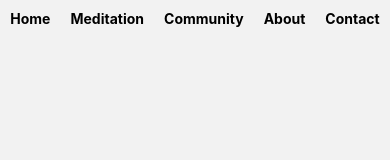
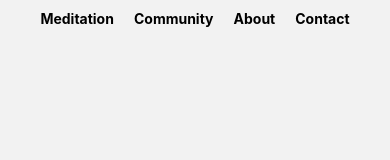
Before and after one commit to danieldenton/time-is-all-we-have-mobile, a React Native app: screen /Home in a window 390 px wide. Shown: the top 160 px of the page. Built offline with nearby package versions, Linux system fonts and the light colour scheme.

Commit message:
error in navigation

```diff
--- a/src/components/navigation/NavBar.tsx
+++ b/src/components/navigation/NavBar.tsx
@@ -4,10 +4,10 @@ import { styles } from "../../styles";
 import { NavButtons } from "./NavButtons";
 import { navProps } from "../../navigation/navProps";
 
-export const NavBar = ({ navigation }: navProps) => {
+export const NavBar = ({ navigation, screenName }: navProps) => {
   return (
     <View style={styles.navButtonContainer}>
-      <NavButtons navigation={navigation} />
+      <NavButtons navigation={navigation} screenName={screenName} />
     </View>
   );
 };
--- /dev/null
+++ b/src/components/navigation/NavButtonProps.ts
@@ -0,0 +1,6 @@
+import { RouteProps } from "../../navigation/RouteProps";
+
+export type NavButtonProps = {
+    navigation: { navigate: (name: string) => void };
+    routes: RouteProps[]
+  };
--- a/src/components/navigation/NavButtons.tsx
+++ b/src/components/navigation/NavButtons.tsx
@@ -3,10 +3,11 @@ import { TouchableOpacity, Text } from "react-native";
 import { styles } from "../../styles";
 import { navProps } from "../../navigation/navProps";
 
-export const NavButtons = ({ navigation }: navProps) => {
+export const NavButtons = ({ navigation, screenName }: navProps) => {
   const routes: string[] = ["Home", "Meditation", "Community", "About", "Contact"]
+  const editedRoutes = routes.filter((route) => route !== screenName)
 
-  const navButtons = routes.map((name, i) => {
+  const navButtons = editedRoutes.map((name, i) => {
     return (
       <TouchableOpacity
         onPress={() => {
--- a/src/navigation/navProps.ts
+++ b/src/navigation/navProps.ts
@@ -1,3 +1,4 @@
 export type navProps = {
-    navigation: { navigate: (name: string) => void }
+    navigation: { navigate: (name: string) => void },
+    screenName: string,
   }
--- a/src/screens/About.tsx
+++ b/src/screens/About.tsx
@@ -9,7 +9,7 @@ export const AboutScreen = ({ navigation }: navProps) => {
 
   return (
     <SafeAreaView style={styles.container}>
-      <NavBar navigation={navigation} />
+      <NavBar navigation={navigation} screenName={"About"}/>
       <Text style={styles.textHeader}>ABOUT</Text>
       <StatusBar style="auto" />
     </SafeAreaView>
--- a/src/screens/Community.tsx
+++ b/src/screens/Community.tsx
@@ -5,11 +5,12 @@ import { navProps } from "../navigation/navProps";
 import { styles } from "../styles";
 import { NavBar } from "../components/navigation/NavBar";
 
-export const CommunityScreen = ({ navigation }: navProps) => {
+export const CommunityScreen = ({ navigation, screenName}: navProps) => {
+
 
   return (
     <SafeAreaView style={styles.container}>
-      <NavBar navigation={navigation} />
+      <NavBar navigation={navigation} screenName={"Community"} />
       <Text style={styles.textHeader}>COMMUNITY SCREEN</Text>
       <StatusBar style="auto" />
     </SafeAreaView>
--- a/src/screens/Contact.tsx
+++ b/src/screens/Contact.tsx
@@ -10,7 +10,7 @@ export const ContactScreen = ({ navigation }: navProps) => {
 
   return (
     <SafeAreaView style={styles.container}>
-      <NavBar navigation={navigation} />
+      <NavBar navigation={navigation} screenName={"Contact"}/>
       <Text style={styles.textHeader}>Daniel Denton</Text>
       <Text style={styles.textSubHeader}>Software Developer</Text>
       <Text style={styles.text}>DanielMDenton@gmail.com</Text>
--- a/src/screens/Home.tsx
+++ b/src/screens/Home.tsx
@@ -9,7 +9,7 @@ import { NavBar } from "../components/navigation/NavBar";
 export const HomeScreen = ({ navigation }: navProps) => {
   return (
     <SafeAreaView style={styles.container}>
-      <NavBar navigation={navigation} />
+      <NavBar navigation={navigation} screenName={"Home"}/>
       <Text style={styles.textHeader}>TIME IS ALL WE HAVE</Text>
       <StatusBar style="auto" />
     </SafeAreaView>
--- a/src/screens/Meditation.tsx
+++ b/src/screens/Meditation.tsx
@@ -9,7 +9,7 @@ export const MeditationScreen = ({ navigation }: navProps) => {
 
   return (
     <SafeAreaView style={styles.container}>
-      <NavBar navigation={navigation} />
+      <NavBar navigation={navigation} screenName={"Meditation"}/>
       <Text style={styles.textHeader}>MEDITATION SCREEN</Text>
       <StatusBar style="auto" />
     </SafeAreaView>
```
